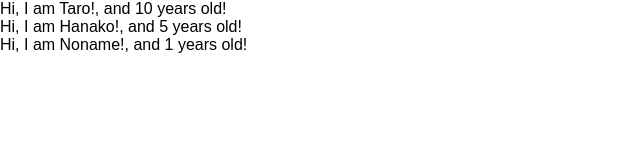
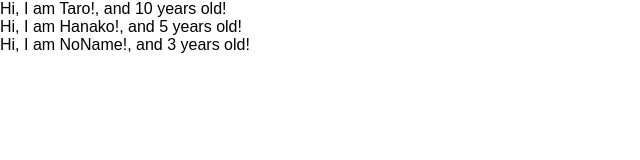
Before and after one commit to kazyamagi/udemy-react-redux-crud-application, a React (Create React App) app: page / in a window 1280 px wide. Shown: the top 160 px of the page, without its empty margins (0-640 px from the left). Built offline with nearby package versions, Linux system fonts and the light colour scheme.

Commit message:
learn prop-types

```diff
--- a/src/App.js
+++ b/src/App.js
@@ -1,10 +1,11 @@
 import React from 'react';
+import PropTypes from 'prop-types';
 
 const App = () => {
   const profiles = [
     { name: "Taro", age: 10 },
     { name: "Hanako", age: 5 },
-    { name: "Noname" }
+    { name: "NoName", age: 3 }
   ]
   return (
     <div>
@@ -22,8 +23,9 @@ const User = (props) => {
   return <div>Hi, I am {props.name}!, and {props.age} years old!</div>
 }
 
-User.defaultProps = {
-  age: 1
+User.propTypes = {
+  name: PropTypes.string,
+  age: PropTypes.number.isRequired
 }
 
 export default App;
```
